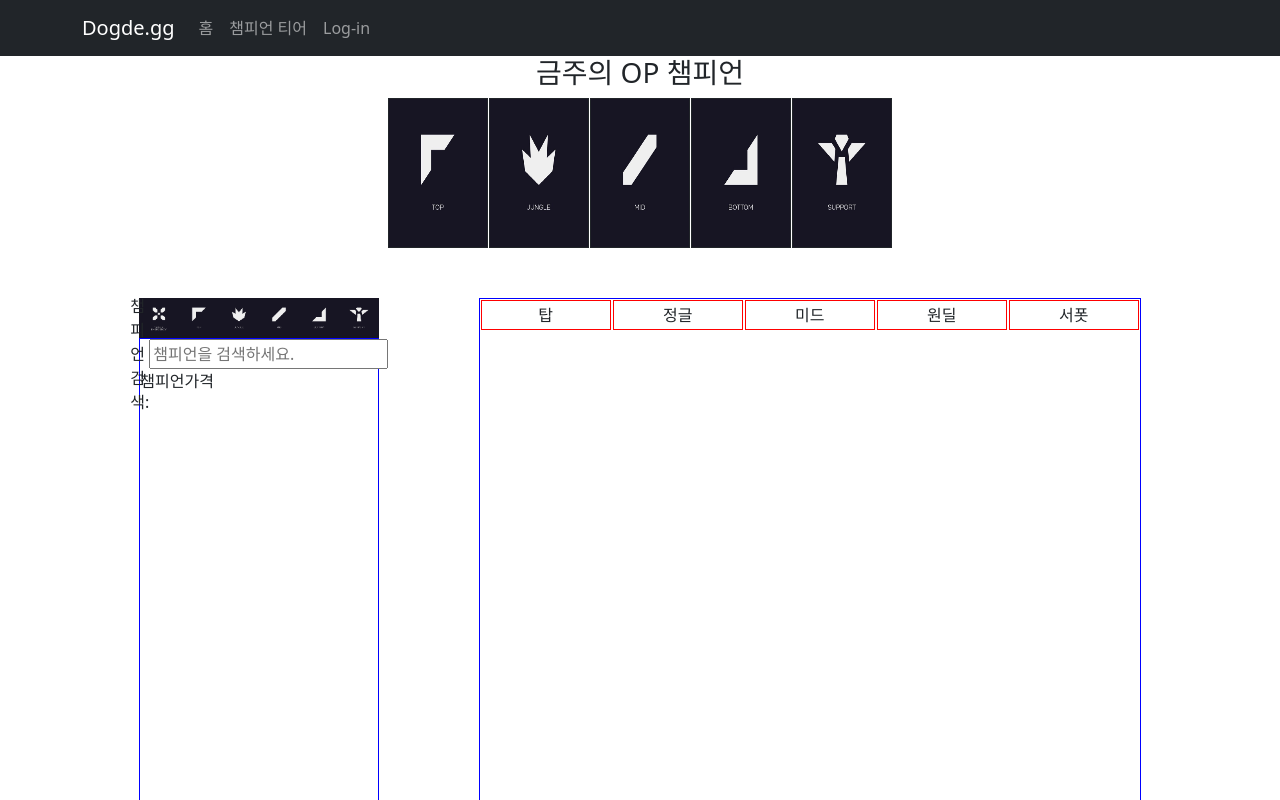
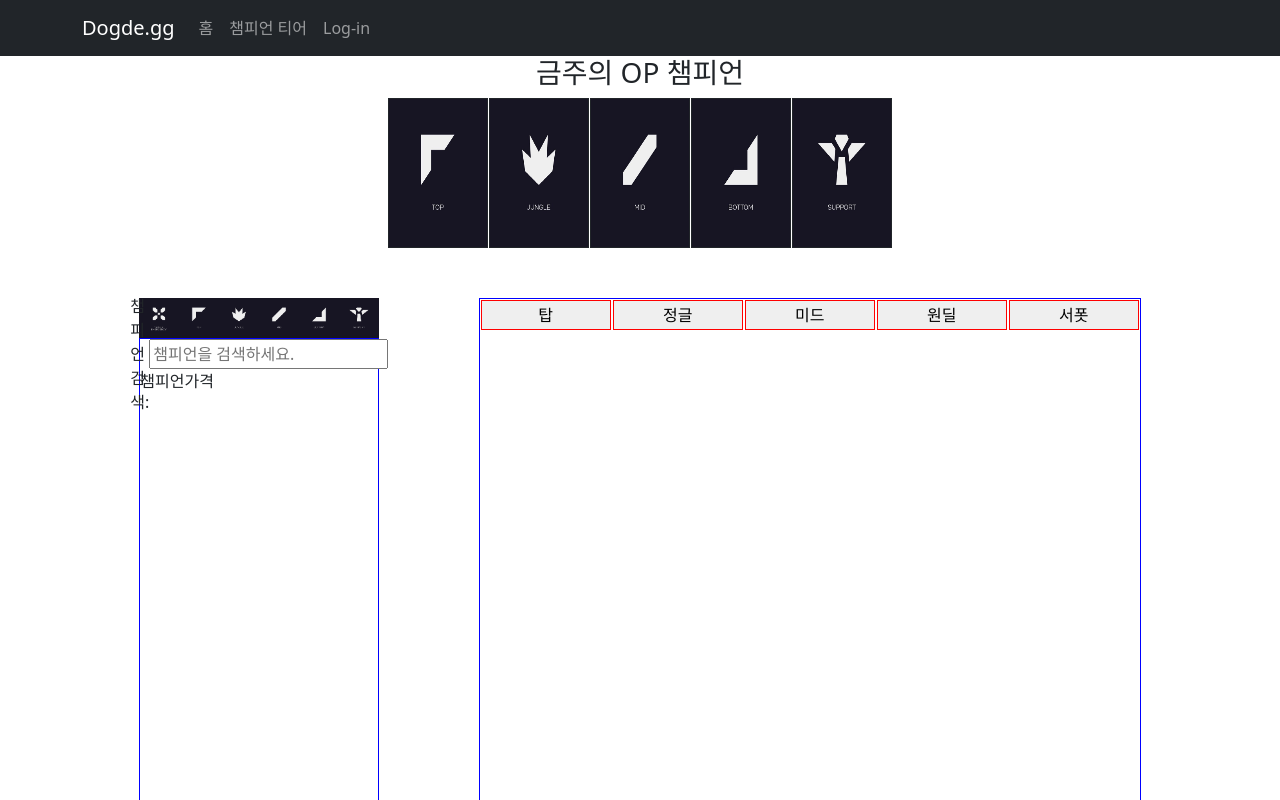
Before and after one commit to limdumb/DodGe.gg, a React (Create React App) app: page /championtear in a window 1280 px wide. Shown: the top 800 px of the page. Built offline with nearby package versions, Linux system fonts and the light colour scheme.

Commit message:
챔피언리스트 탭 기능 구현

```diff
--- a/src/Components/Champion.jsx
+++ b/src/Components/Champion.jsx
@@ -1,6 +1,7 @@
-import styled from "styled-components"
+import { useState } from "react";
+import styled from "styled-components";
 
-const ChampLine = styled.span`
+const ChampLine = styled.button`
   border: 1px solid red;
   width: 130px;
   height: 30px;
@@ -8,18 +9,80 @@ const ChampLine = styled.span`
   display: flex;
   align-items: center;
   justify-content: center;
-`
-
+`;
 export default function Champion() {
+  const [line, setLine] = useState(0);
+  const tabHandler = (idx) => {
+    setLine(idx);
+  };
+  const champContents = [
+    {
+      title: (
+        <ChampLine
+          onClick={() => {
+            tabHandler(0);
+          }}
+        >
+          탑
+        </ChampLine>
+      ),
+      content: <div style={{ border: "1px solid red" }}>hi</div>,
+    },
+    {
+      title: (
+        <ChampLine
+          onClick={() => {
+            tabHandler(1);
+          }}
+        >
+          정글
+        </ChampLine>
+      ),
+    },
+    {
+      title: (
+        <ChampLine
+          onClick={() => {
+            tabHandler(2);
+          }}
+        >
+          미드
+        </ChampLine>
+      ),
+    },
+    {
+      title: (
+        <ChampLine
+          onClick={() => {
+            tabHandler(3);
+          }}
+        >
+          원딜
+        </ChampLine>
+      ),
+    },
+    {
+      title: (
+        <ChampLine
+          onClick={() => {
+            tabHandler(4);
+          }}
+        >
+          서폿
+        </ChampLine>
+      ),
+    },
+  ];
   return (
     <div id="Champion__Container">
       <div className="Line__Container">
-                <ChampLine>탑</ChampLine>
-                <ChampLine>정글</ChampLine>
-                <ChampLine>미드</ChampLine>
-                <ChampLine>원딜</ChampLine>
-                <ChampLine>서폿</ChampLine>
+        {champContents.map((el, idx) => {
+          <ul>
+            <li key={idx} />
+          </ul>;
+          return el.title;
+        })}
       </div>
     </div>
-    )
+  );
 }
```
Lines whose indentation alone changed are shown as unchanged.
